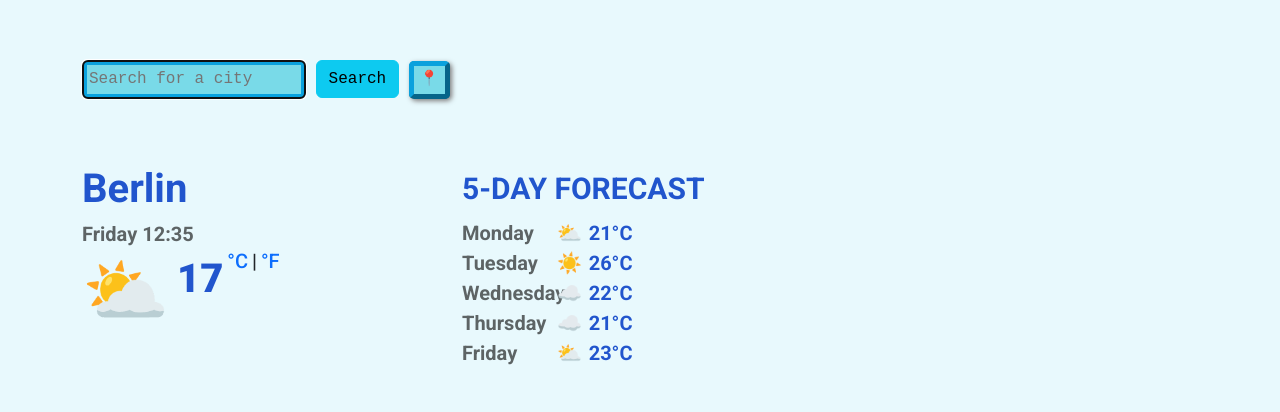
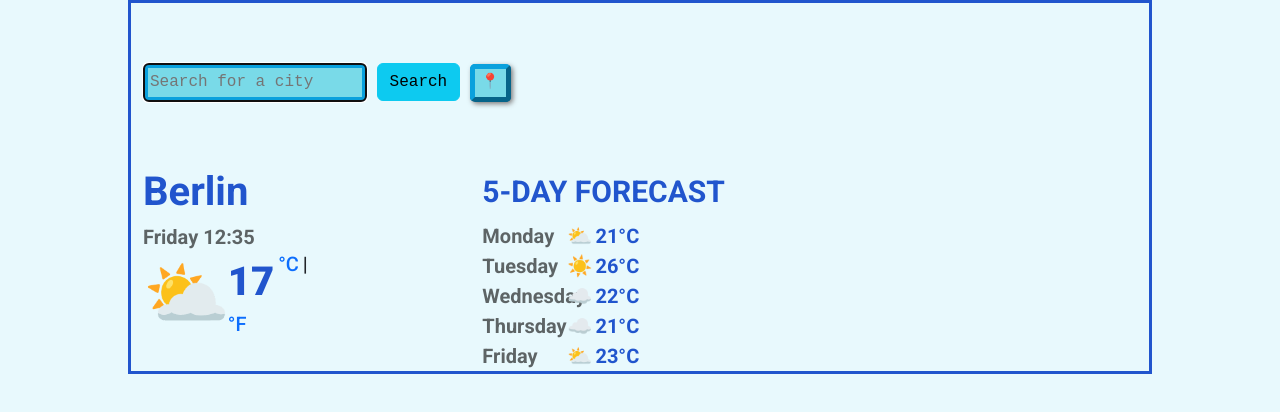
Before and after one commit to Annavy11/Weather-app-project, a plain HTML site: page index.html in a window 1280 px wide. Drawn offline with nearby package versions, Linux system fonts and the light colour scheme; a web font is replaced by a local one.

Commit message:
css update - container border added

```diff
--- a/src/styles.css
+++ b/src/styles.css
@@ -14,6 +14,12 @@ a {
 }
 a:hover {
     text-decoration: underline;
+}
+
+.container {
+    border-color: #2155CD;
+    border-style: solid;
+    width: 80%;
 }
 
 .city {
```
